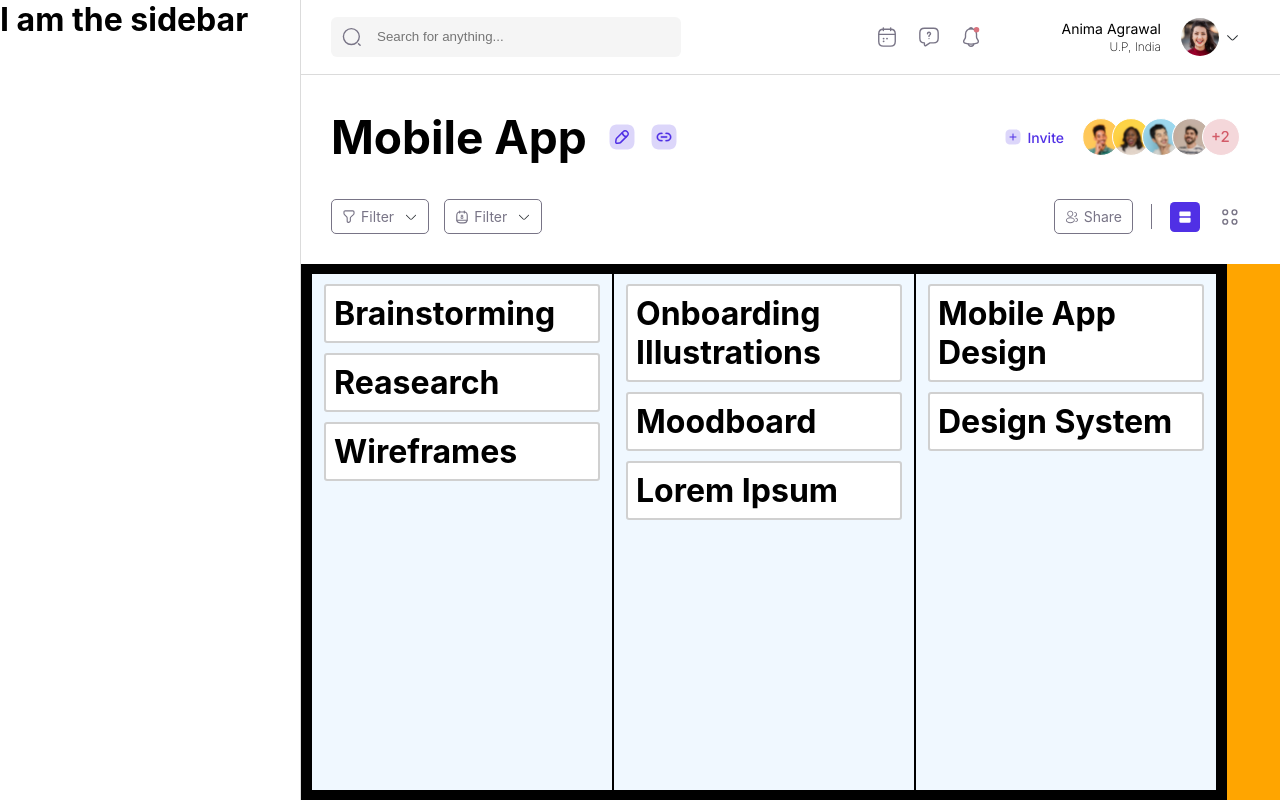
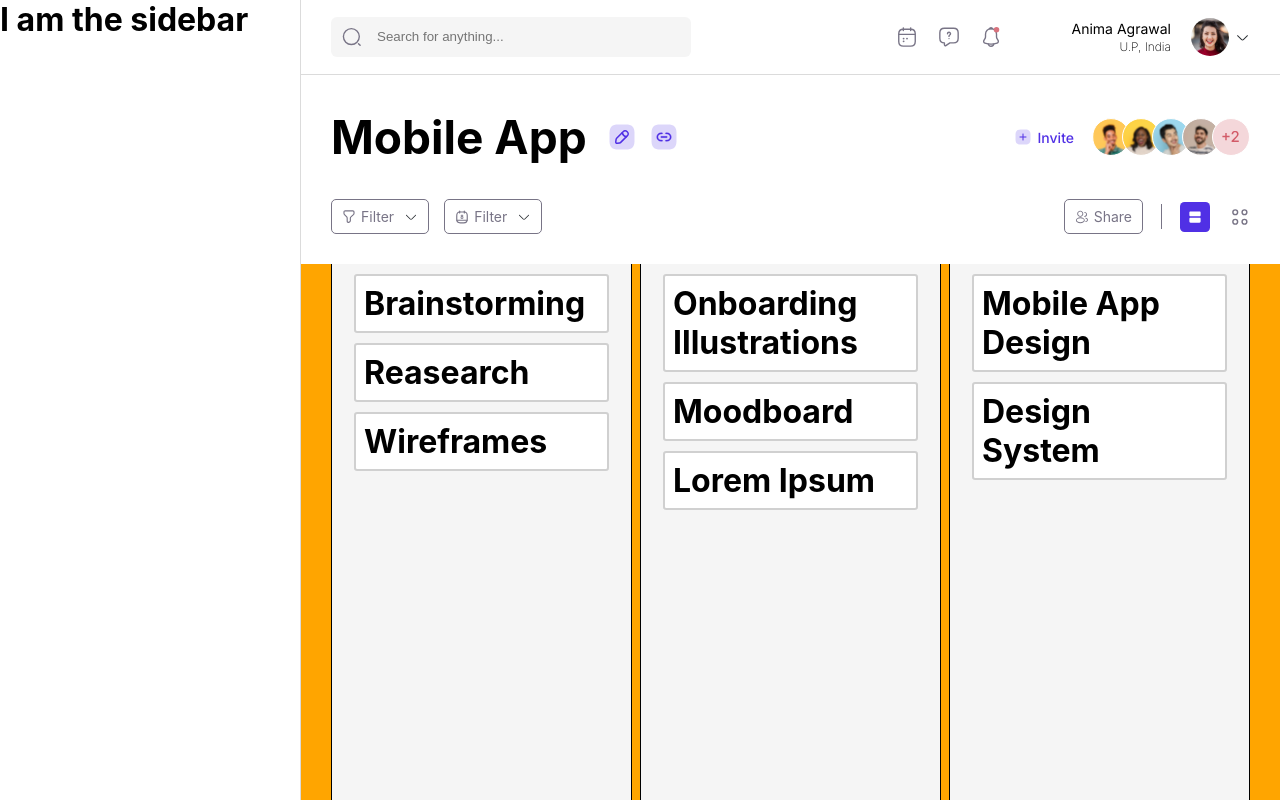
Before and after one commit to ARJUN-SABU/kanban-clone, a React (Create React App) app: page / in a window 1280 px wide. Built offline with nearby package versions, Linux system fonts and the light colour scheme.

Commit message:
Improved the middle screen + kanban board screen

```diff
--- a/src/components/Board.js
+++ b/src/components/Board.js
@@ -28,7 +28,7 @@ function Board({ cards, boardId }) {
     <Droppable droppableId={boardId}>
       {(provided) => (
         <div
-          className="board"
+          className={`board board--${boardId}`}
           {...provided.droppableProps}
           ref={provided.innerRef}
         >
--- a/src/styles/Board.css
+++ b/src/styles/Board.css
@@ -1,7 +1,24 @@
 .board {
-  background-color: aliceblue;
+  background-color: #f5f5f5;
   border: 1px solid black;
-  width: 300px;
+  /* width: 300px; */
+  width: 33%;
+  margin: 0 4px;
   height: 100%;
   overflow-y: scroll;
+  padding: 0px 10px;
 }
+
+.board--toDoList {
+  margin-left: 30px;
+}
+
+.board--doneList {
+  margin-right: 30px;
+}
+
+@media (max-width: 954px) {
+  .board {
+    width: 300px;
+  }
+}
--- a/src/styles/BoardScreen.css
+++ b/src/styles/BoardScreen.css
@@ -16,12 +16,18 @@
 }
 
 .boardScreen__boardsAndCards {
-  border: 10px solid black;
-  /* width: 100%px; */
+  /* border: 10px solid black; */
+  width: 100%;
   display: flex;
   align-items: center;
-  width: max-content;
+  justify-content: center;
   height: 100%;
   overflow-x: scroll;
   overflow-y: hidden;
 }
+
+@media (max-width: 954px) {
+  .boardScreen__boardsAndCards {
+    width: max-content;
+  }
+}
--- a/src/styles/MiddleScreen.css
+++ b/src/styles/MiddleScreen.css
@@ -27,7 +27,7 @@
 .middlescreen__top__right {
   display: flex;
   align-items: center;
-  margin-right: 40px;
+  margin-right: 30px;
 }
 
 .middlescreen__top__right__invite {
@@ -59,7 +59,7 @@
 }
 
 .middlescreen__bottom__right {
-  margin-right: 40px;
+  margin-right: 30px;
   display: flex;
   align-items: center;
 }
--- a/src/styles/Navbar.css
+++ b/src/styles/Navbar.css
@@ -53,7 +53,7 @@
   display: flex;
   flex-direction: row-reverse;
   align-items: center;
-  padding: 0 40px;
+  padding: 0 30px;
   cursor: pointer;
 }
 .navbar__right__userAvatar {
```
